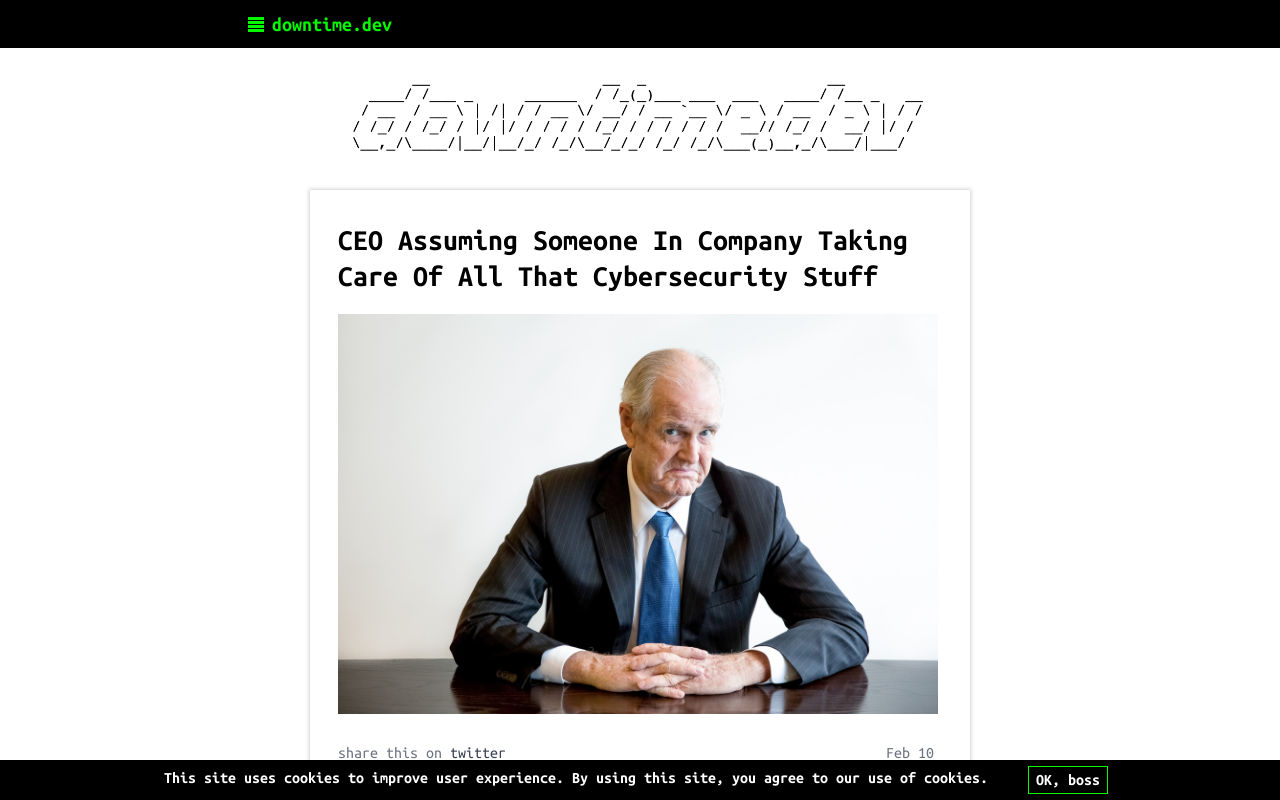
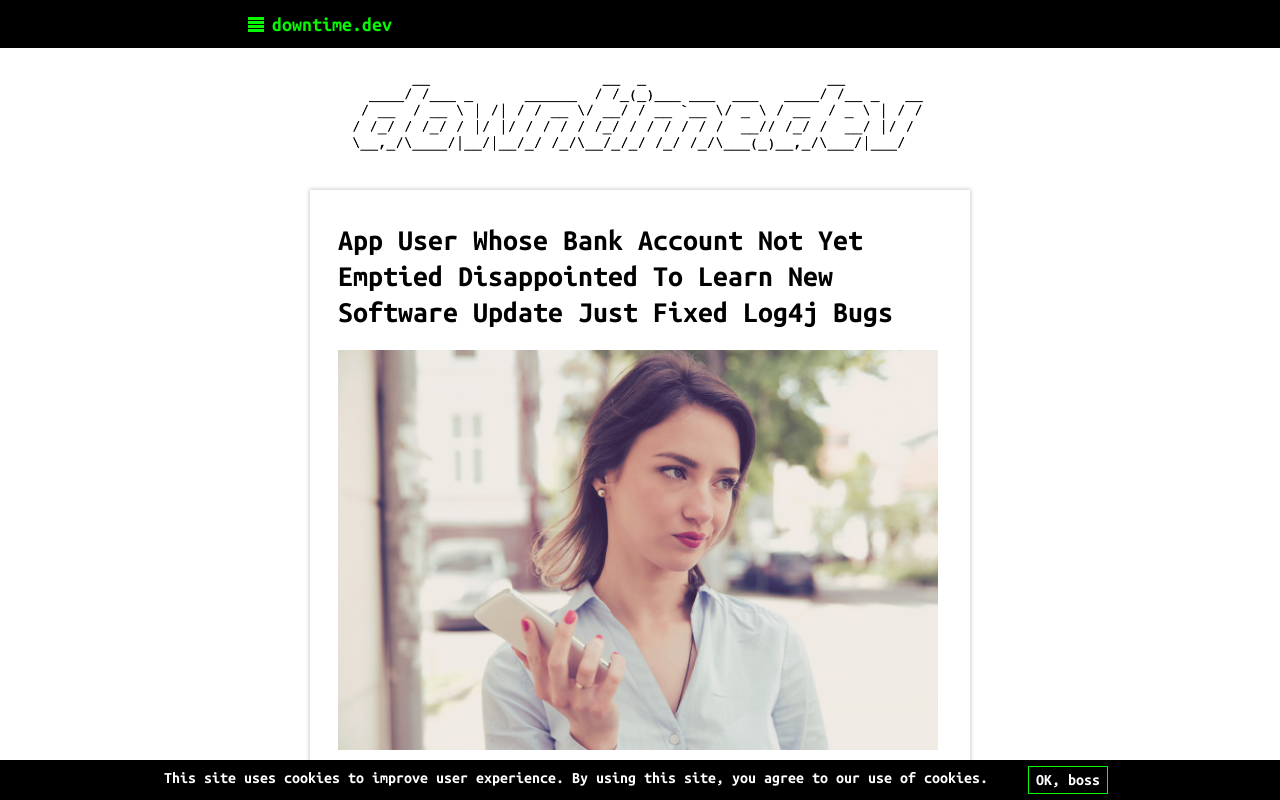
Before and after one commit to gravitational/downtime, a Next.js app: page / in a window 1280 px wide. Shown: the top 800 px of the page. Built offline with nearby package versions, Linux system fonts and the light colour scheme; no server answers.

Commit message:
add joke

```diff
--- a/data/jokes.ts
+++ b/data/jokes.ts
@@ -261,6 +261,14 @@ const RawJokes: HeadlineProps[] = [
     pubDate: new Date(2022, 1, 10),
     anchor: 10031,
   },
+  {
+    headline:
+      "App User Whose Bank Account Not Yet Emptied Disappointed To Learn New Software Update Just Fixed Log4j Bugs",
+    image: "/assets/images/womanDisappointed@2x.jpg",
+    twitterImage: "pic.twitter.com/d7Cpgu63WL",
+    pubDate: new Date(2022, 1, 11),
+    anchor: 10032,
+  },
 ];
 
 //sorted into order by MOST RECENT DATE FIRST
```
Also changed, not shown: twitter.html (+7 -7 lines), public/assets/images/womanDisappointed@2x.jpg (added).
